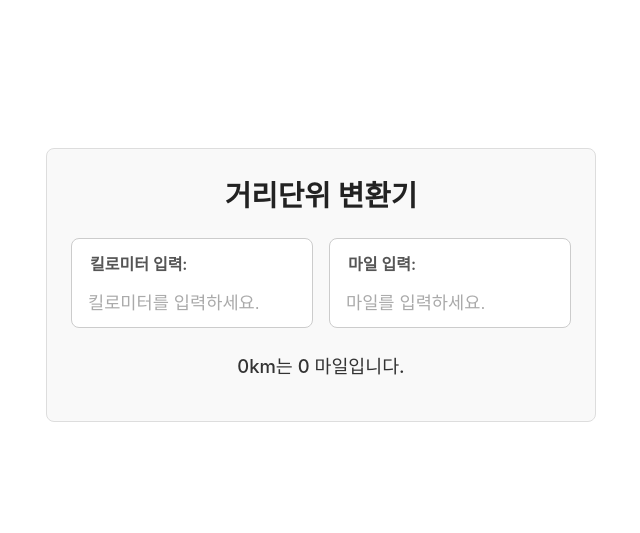
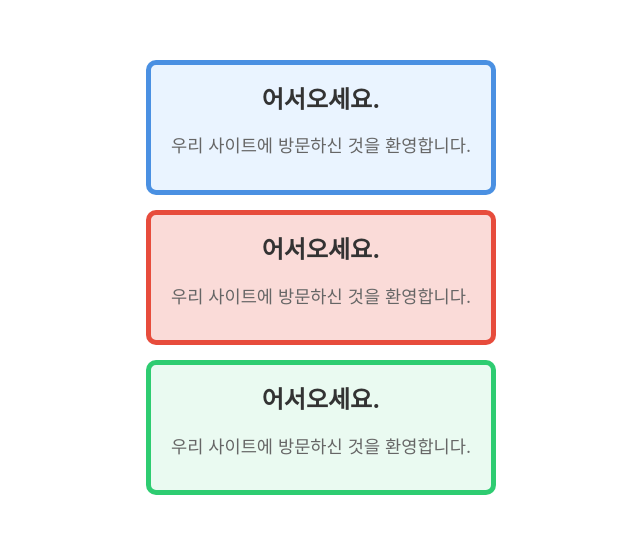
Before and after one commit to dgjPolyTech/react_project1, a React (Create React App) app: page / in a window 1280 px wide. Shown: the part 115-648 px from the top of the page, without its empty margins (319-959 px from the left). Built offline with nearby package versions, Linux system fonts and the light colour scheme.

Commit message:
BoilVerdict, 합성 마무리

```diff
--- /dev/null
+++ b/src/chp12/ex2_1/BoilVerdict.jsx
@@ -0,0 +1,20 @@
+import React from 'react';
+import "../ex2_1/Caculcator.css";
+
+function BoilVerdict(props){
+    // 100도 이상인지 확인 (true/false)
+    const isBoiling = props.celsius >= 100;
+
+    // 조건에 따라 클래스 이름 결정
+    // 기본 'boil-verdict'에, 끓으면 ' boiling'을 덧붙임
+    const className = `boil-verdict ${isBoiling ? 'boiling' : ''}`;
+
+    return (
+        // 결정된 클래스 이름을 div에 적용
+        <div className={className}>
+            {isBoiling ? '물이 끓습니다.' : '물이 끓지 않습니다.'}
+        </div>
+    );
+}
+
+export default BoilVerdict;
--- /dev/null
+++ b/src/chp12/ex2_1/Caculcator.css
@@ -0,0 +1,74 @@
+/* 전체 계산기를 감싸는 카드 스타일 */
+.calculator-container {
+    max-width: 400px;
+    margin: 60px auto; /* 화면 중앙 배치 */
+    padding: 30px;
+    background-color: #ffffff;
+    border-radius: 16px;
+    box-shadow: 0 10px 25px rgba(0, 0, 0, 0.1); /* 부드러운 그림자 */
+    font-family: 'Segoe UI', Tahoma, Geneva, Verdana, sans-serif;
+    color: #333;
+}
+
+/* 타이틀 느낌을 주기 위한 헤더 (선택 사항) */
+.calculator-container h2 {
+    text-align: center;
+    margin-bottom: 20px;
+    color: #4a90e2;
+}
+
+/* TemperatureInput 컴포넌트 내부의 fieldset 스타일링 */
+/* (TemperatureInput 내부 태그가 fieldset이라고 가정했습니다) */
+fieldset {
+    border: 1px solid #e0e0e0;
+    border-radius: 8px;
+    margin-bottom: 20px;
+    padding: 15px;
+    transition: border-color 0.3s ease;
+}
+
+fieldset:focus-within {
+    border-color: #4a90e2; /* 입력 중일 때 테두리 색 변경 */
+}
+
+legend {
+    padding: 0 10px;
+    font-weight: 600;
+    color: #666;
+    font-size: 0.9rem;
+}
+
+/* 입력창 스타일 */
+input {
+    width: 100%;
+    padding: 10px;
+    border: 1px solid #ccc;
+    border-radius: 6px;
+    font-size: 1.1rem;
+    box-sizing: border-box; /* 패딩 포함 너비 계산 */
+    outline: none;
+}
+
+input:focus {
+    background-color: #f9fbff;
+}
+
+/* 끓는점 결과 박스 기본 스타일 */
+.boil-verdict {
+    margin-top: 20px;
+    padding: 15px;
+    text-align: center;
+    background-color: #f0f4f8; /* 평소엔 차분한 회색빛 */
+    border-radius: 8px;
+    font-weight: bold;
+    color: #2c3e50;
+    transition: all 0.3s ease; /* 색이 부드럽게 바뀌도록 애니메이션 추가 */
+}
+
+/* 100도 이상일 때 적용될 스타일 (붉은색 경고 느낌) */
+.boil-verdict.boiling {
+    background-color: #ffe0e0; /* 연한 붉은 배경 */
+    color: #d32f2f;            /* 진한 붉은 글씨 */
+    border: 1px solid #ffcdd2; /* 테두리도 살짝 추가 */
+    transform: scale(1.02);    /* 강조되게 크기도 아주 살짝 키움 */
+}
--- /dev/null
+++ b/src/chp12/ex2_1/Calculator.jsx
@@ -0,0 +1,62 @@
+import React, {useState} from "react";
+import TemperatureInput from "./TemperatureInput";
+import BoilVerdict from "./BoilVerdict";
+
+import "../ex2_1/Caculcator.css";
+
+// DistanceConverter의 tryConvert 활용.
+function tryConvert(temperature, convert) {
+    const input = parseFloat(temperature);
+    if(Number.isNaN(input)) {
+        return '';
+    }
+
+    const output = Math.round(convert(input) * 1000) / 1000; // 정확한 숫자로 나오게 하기 위한 수식.
+    return output.toString();
+}
+
+// 섭씨를 화씨값으로 변경하는 함수
+function toCelcius(fahrenheit){
+    // 화씨를 섭씨로 변경하는 수식
+    return ((fahrenheit - 32) * 5) / 9;
+}
+
+// 화씨를 섭씨값으로 변경하는 함수
+function toFahrenheit(celcius){
+    // 섭씨를 화씨로 변경하는 공식. 위의 공식을 정 반대로 한다.
+    return ((celcius * 9) / 5) + 32;
+}
+
+function Calculator() {
+    const [temperature, setTemperature] = useState("");
+    const [scale, setScale] = useState("c");
+
+    // 섭씨(c)로 표기 변경
+    const handleCelsiusChange = (temperature) => {
+        setTemperature(temperature);
+        setScale("c");
+    }
+
+    // 화씨(f)로 표기 변경
+    const handleFahrenheitChange = (temperature) => {
+        setTemperature(temperature);
+        setScale("f");
+    }
+
+    // 삼항 연산자를 통해, 화씨면 섭씨로 변환하고 아니면(=처음부터 섭씨면) 그대로 둠
+    const celsius = scale === "f" ? tryConvert(temperature, toCelcius) : temperature;
+
+    // 삼항 연산자를 통해, 화씨면 섭씨로 변환하고 아니면(=처음부터 섭씨면) 그대로 둠
+    const fahrenheit = scale === "c" ? tryConvert(temperature, toFahrenheit) : temperature;
+
+    return(
+        <div className={"calculator-container"}>
+            <TemperatureInput scale={"c"} temperature={celsius} onTemperatureChange={handleCelsiusChange}/>
+            <TemperatureInput scale={"f"} temperature={fahrenheit} onTemperatureChange={handleFahrenheitChange}/>
+            {/* float값으로 온도를 보낸다. */}
+            <BoilVerdict celsius={parseFloat(celsius)}/>
+        </div>
+    );
+}
+
+export default Calculator;
--- /dev/null
+++ b/src/chp12/ex2_1/TemperatureInput.jsx
@@ -0,0 +1,25 @@
+import React from "react";
+
+// c, f 입력 시 섭씨, 화씨로 변환하기 위한 상수
+const scaleNames = {
+    c: '섭씨',
+    f: '화씨'
+}
+
+// 이름 그대로 온도 입력하는 컴포넌트
+function TemperatureInput(props) {
+    // event 핸들러이므로, 화살표 함수의 ()안에 event를 집어넣는다.
+    const handleChange = (event) => {
+        props.onTemperatureChange(event.target.value);
+    };
+
+    return(
+      <fieldset>
+          {/* fieldSet이 입력창에 테두리 그려주는 속성, legend는 그 테두리에 그려지는 문자열. */}
+          <legend>온도를 입력하세요.(단위: {scaleNames[props.scale]})</legend>
+          <input type={"text"} value={props.temperature} onChange={handleChange}/>
+      </fieldset>
+    );
+}
+
+export default TemperatureInput;
--- /dev/null
+++ b/src/chp12/ex3/FancyBorder.css
@@ -0,0 +1,35 @@
+/* FancyBorder.css */
+.FancyBorder {
+    padding: 15px 20px;
+    border: 5px solid; /* 테두리 굵기 */
+    margin-bottom: 15px;
+    border-radius: 10px;
+    text-align: center;
+}
+
+/* props.color에 따라 색상이 바뀝니다 */
+.FancyBorder-blue {
+    border-color: #4a90e2;
+    background-color: #eaf4ff;
+}
+
+.FancyBorder-red {
+    border-color: #e74c3c;
+    background-color: #fadbd8;
+}
+
+.FancyBorder-green {
+    border-color: #2ecc71;
+    background-color: #eafaf1;
+}
+
+.Dialog-title {
+    margin: 0;
+    font-size: 1.5rem;
+    color: #333;
+}
+
+.Dialog-message {
+    font-size: 1.1rem;
+    color: #666;
+}
--- /dev/null
+++ b/src/chp12/ex3/FancyBorder.jsx
@@ -0,0 +1,12 @@
+import React from "react";
+import "./FancyBorder.css"
+
+function FancyBorder(props) {
+    return (
+        <div className={"FancyBorder FancyBorder-" + props.color}>
+            {props.children}
+        </div>
+    );
+}
+
+export default FancyBorder;
--- /dev/null
+++ b/src/chp12/ex3/WelcomeDialog.jsx
@@ -0,0 +1,46 @@
+import React from "react";
+import FancyBorder from "./FancyBorder";
+
+function Dialog(props){
+    return (
+        <div>
+            <FancyBorder color={"blue"}>
+                <h1 className={"Dialog-title"}>
+                    {props.title}
+                </h1>
+                <p className={"Dialog-message"}>
+                    {props.message}
+                </p>
+            </FancyBorder>
+
+            <FancyBorder color={"red"}>
+                <h1 className={"Dialog-title"}>
+                    {props.title}
+                </h1>
+                <p className={"Dialog-message"}>
+                    {props.message}
+                </p>
+            </FancyBorder>
+
+            <FancyBorder color={"green"}>
+                <h1 className={"Dialog-title"}>
+                    {props.title}
+                </h1>
+                <p className={"Dialog-message"}>
+                    {props.message}
+                </p>
+            </FancyBorder>
+        </div>
+    );
+}
+
+function WelcomeDialog(){
+    return (
+        <Dialog
+            title={"어서오세요."}
+            message={"우리 사이트에 방문하신 것을 환영합니다."}
+        />
+    );
+}
+
+export default WelcomeDialog;
--- a/src/index.js
+++ b/src/index.js
@@ -7,6 +7,11 @@ import reportWebVitals from './reportWebVitals';
 // import Reservation from "./chp11/ex3/Reservation";
 //import SignUp from "./chp11/ex3/SignUp";
 import ConfirmBoilVerdict from "./chp12/ex1/ConfirmBoilVerdict";
+
+import Calculator from "./chp12/ex2_1/Calculator";
+
+import WelcomeDialog from "./chp12/ex3/WelcomeDialog";
+import FancyBorder from "./chp12/ex3/FancyBorder";
 
 import DistanceConverter from "./chp12/ex2/DistanceConverter";
 
@@ -23,7 +28,7 @@ const root = ReactDOM.createRoot(document.getElementById('root'));
 
 root.render(
     <React.StrictMode>
-        <DistanceConverter />
+        <WelcomeDialog />
     </React.StrictMode>
 );
 // index.js 실행할 때에는, root.render의 React.StrictMode 사이 위치에 해당하는 컴포넌트 명만 바꿔주면 됨.
```
